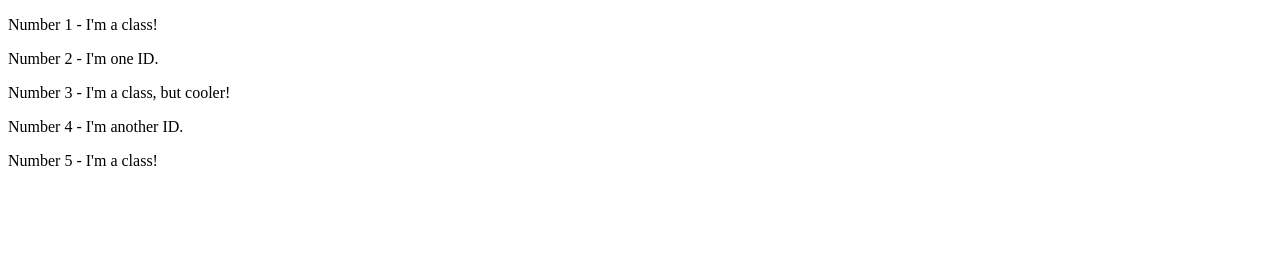
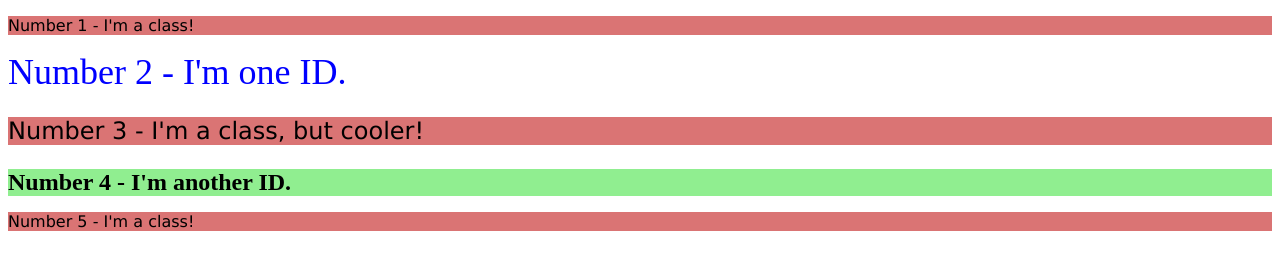
Before and after one commit to noonz/TheOdinProject, a plain HTML site: page css-exercises/02-class-id-selectors/index.html in a window 1280 px wide. Drawn offline with Linux system fonts and the light colour scheme.

Commit message:
css exercise 2 complete

```diff
--- a/css-exercises/01-css-methods/solution/solution.css
+++ /dev/null
@@ -1,7 +0,0 @@
-div {
-  background-color: red;
-  color: white;
-  font-size: 32px;
-  text-align: center;
-  font-weight: bold;
-}
--- a/css-exercises/02-class-id-selectors/index.html
+++ b/css-exercises/02-class-id-selectors/index.html
@@ -1,5 +1,6 @@
 <!DOCTYPE html>
 <html lang="en">
+
 <head>
   <meta charset="UTF-8">
   <meta http-equiv="X-UA-Compatible" content="IE=edge">
@@ -7,11 +8,13 @@
   <title>Class and ID Selectors</title>
   <link rel="stylesheet" href="style.css">
 </head>
+
 <body>
-  <p>Number 1 - I'm a class!</p>
-  <div>Number 2 - I'm one ID.</div>
-  <p>Number 3 - I'm a class, but cooler!</p>
-  <div>Number 4 - I'm another ID.</div>
-  <p>Number 5 - I'm a class!</p>
+  <p class="odd">Number 1 - I'm a class!</p>
+  <div id="second">Number 2 - I'm one ID.</div>
+  <p id="third" class="odd">Number 3 - I'm a class, but cooler!</p>
+  <div id="fourth">Number 4 - I'm another ID.</div>
+  <p class="odd">Number 5 - I'm a class!</p>
 </body>
+
 </html>
--- a/css-exercises/02-class-id-selectors/style.css
+++ b/css-exercises/02-class-id-selectors/style.css
@@ -0,0 +1,16 @@
+.odd {
+    background-color: rgb(218, 116, 116);
+    font-family: Verdana, sans-serif;
+}
+#second {
+    color: blue;
+    font-size: 36px;
+}
+#third {
+    font-size: 24px;
+}
+#fourth {
+    background-color: lightgreen;
+    font-size: 24px;
+    font-weight: bold;
+}
```
Also changed, not shown: css-exercises/01-css-methods/solution/solution.html (deleted, +0 -23 lines), css-exercises/02-class-id-selectors/solution/solution.css (deleted, +0 -19 lines), css-exercises/02-class-id-selectors/solution/solution.html (deleted, +0 -17 lines).
